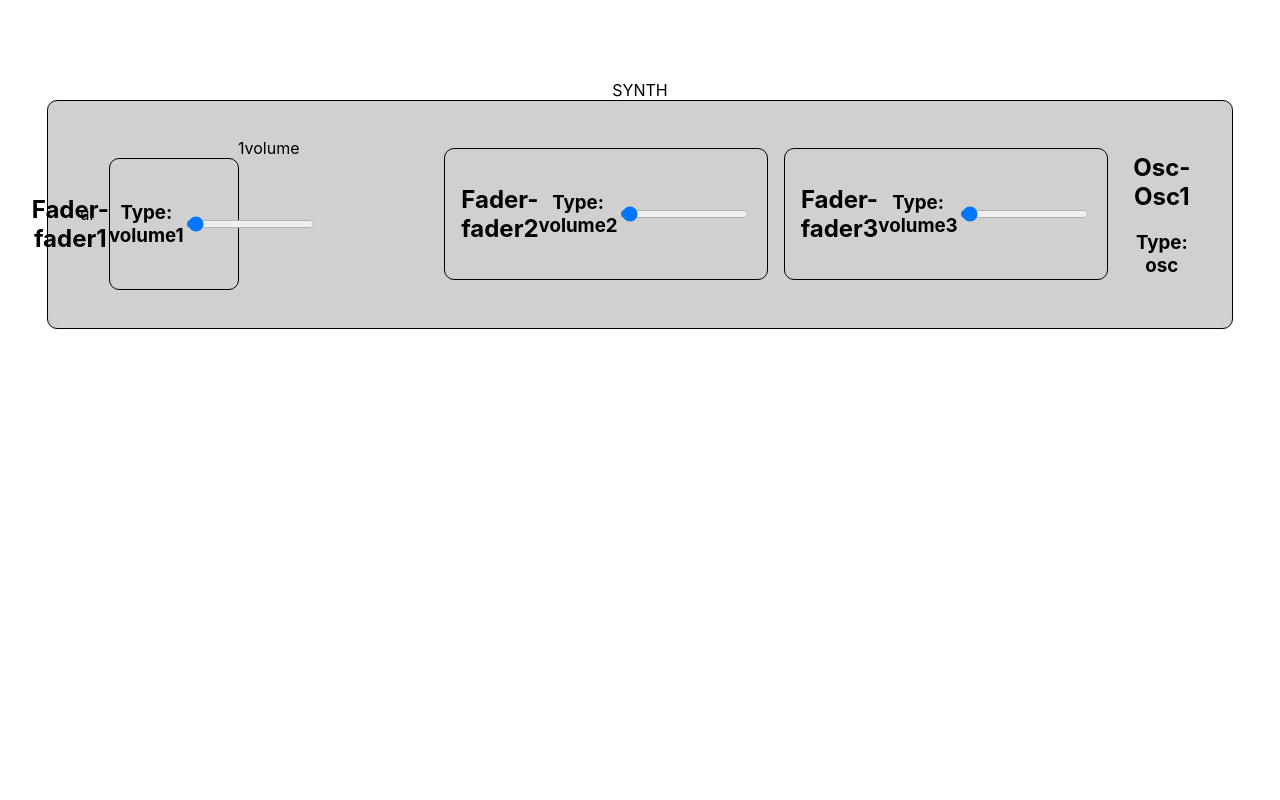
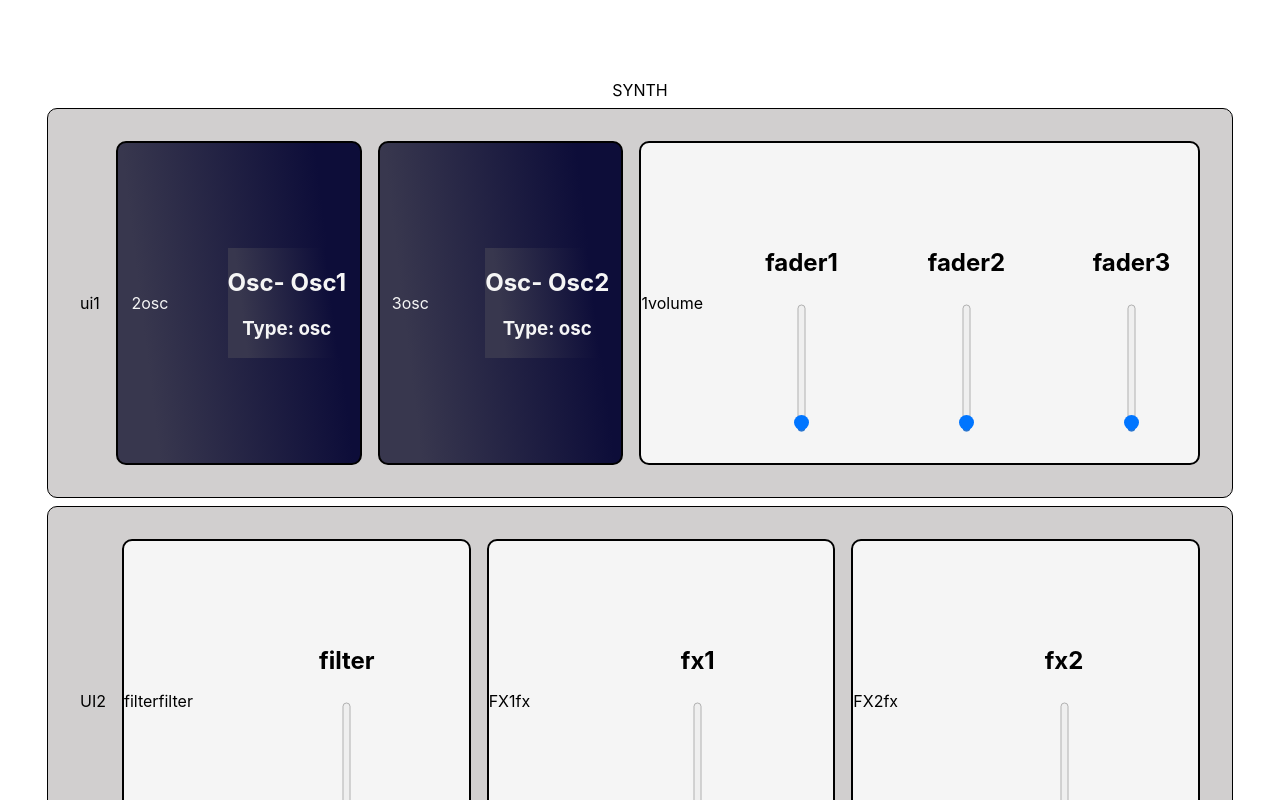
Before and after one commit to dankarger/synth-version-2, a React (Create React App) app: page / in a window 1280 px wide. Shown: the top 800 px of the page. Built offline with nearby package versions, Linux system fonts and the light colour scheme.

Commit message:
adding the general layout

```diff
--- a/src/App.css
+++ b/src/App.css
@@ -5,6 +5,7 @@
   justify-content: center;
   align-items: center;
   flex-direction: column;
+  gap:.5rem;
 }
 
 .faders-div {
--- a/src/App.tsx
+++ b/src/App.tsx
@@ -9,18 +9,42 @@ function App() {
     return (
         <div className="App">
             SYNTH
-              <Ui name='ui'>
+            <Ui name='ui1'>
+                <Module name={'2'} type={'osc'}>
+                    <Osc name={'Osc1'} type={'osc'}/>
+                </Module>
+                <Module name={'3'} type={'osc'}>
+                    <Osc name={'Osc2'} type={'osc'}/>
+                </Module>
                 <Module name={'1'} type={'volume'}>
-                      <Fader name={'fader1'} type={'volume1'}/>
+                    <Fader name={'fader1'} type={'volume'}/>
+                    <Fader name={'fader2'} type={'volume'}/>
+                    <Fader name={'fader3'} type={'volume'}/>
                 </Module>
-                  <Fader name={'fader2'} type={'volume2'}/>
-                  <Fader name={'fader3'} type={'volume3'}/>
-          <div className="osc-div">
-              <Osc name={'Osc1'} type={'osc'}/>
+
+            </Ui>
+            <Ui name={'UI2'}>
+                <Module name={'filter'} type={'filter'}>
+                    <Fader name={'filter'} type={'filter'}/>
+                </Module>
+                <Module name={'FX1'} type={'fx'}>
+                    <Fader name={'fx1'} type={'fx'}/>
+                </Module>
+                <Module name={'FX2'} type={'fx'}>
+                    <Fader name={'fx2'} type={'fx'}/>
+                </Module>
+            </Ui>
+            <Ui name={'keyboard'}>
+
+                    <Module name={'keyboard'} type={'keyboard'}>
+                        <div className="keyboards">
+                        Keyboard
                         </div>
+                    </Module>
+
+
             </Ui>
         </div>
-
     );
 }
 
--- a/src/components/Fader.css
+++ b/src/components/Fader.css
@@ -1,9 +1,13 @@
+.fader-div {
+    display: flex;
+    justify-content: space-between;
+    align-items: center;
+    flex-direction: column;
+    /*padding: 1rem;*/
+    width:100%;
+    min-height: 150px;
+}
+
 .fader {
-    display: flex;
-    justify-content: center;
-    align-items: center;
-    border: 1px solid black;
-    padding: 1rem;
-    width:30%;
-    border-radius: 10px;
+    transform: rotate(270deg);
 }
--- a/src/components/Fader.tsx
+++ b/src/components/Fader.tsx
@@ -15,13 +15,13 @@ const Fader:React.FC<Props> =({name, type}:Props)=> {
     }
 
     return (
-        <div className={'fader'}>
-            <h2>Fader- {name}</h2>
-            <h3>Type: {type}</h3>
+        <div className={'fader-div'}>
+            <h2>{name}</h2>
+
             <input type="range"
                     value={frequency}
                    onChange={handleChange}
-                   className="frequency"
+                   className="fader"
                    max="10000"
             />
         </div>
--- a/src/components/Module.css
+++ b/src/components/Module.css
@@ -2,7 +2,30 @@
 .module {
     width: 100%;
     display: flex;
-    justify-content: center;
+    justify-content: space-around;
     align-items: center;
     gap:2rem;
+    border-radius: 10px;
+    border: 2px solid black;
+    height: 20rem;
+    color:whitesmoke;
+
+
+
 }
+
+.osc {
+    background: rgb(56,55,78);
+    background: linear-gradient(83deg, rgba(56,55,78,1) 15%, rgba(13,13,57,1) 84%);
+}
+
+.volume, .filter, .fx {
+    background-color: whitesmoke ;
+    color: black;
+}
+
+.keyboard {
+    background-color: #602716;
+    color: whitesmoke;
+    height:100px;
+}
--- a/src/components/Module.tsx
+++ b/src/components/Module.tsx
@@ -1,4 +1,5 @@
 import React from "react";
+import './Module.css'
 
 interface Props {
     name: string,
@@ -9,7 +10,7 @@ interface Props {
 
 const Module:React.FC<Props>=({name,type,children})=>{
     return(
-        <div className={'module'}>
+        <div className={`module ${type}`}>
             {name}
             {type}
             {children}
--- a/src/context/Store.js
+++ b/src/context/Store.js
@@ -64,3 +64,6 @@ export default function Store(props) {
     } );
     return <CTX.Provider value={stateHook}>{props.children}</CTX.Provider>
 }
+
+
+// TODO: convert to typescript
```
Lines whose indentation alone changed are shown as unchanged.
